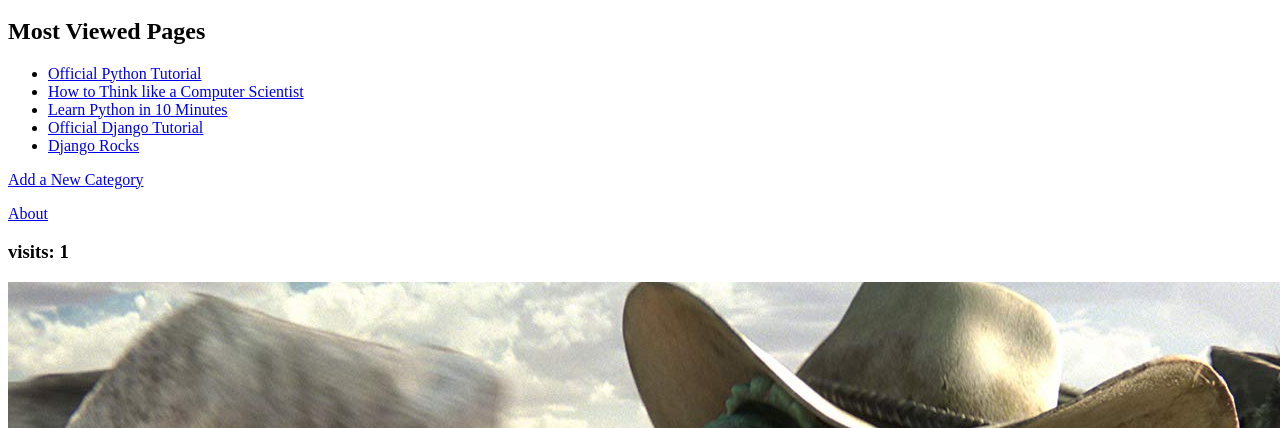
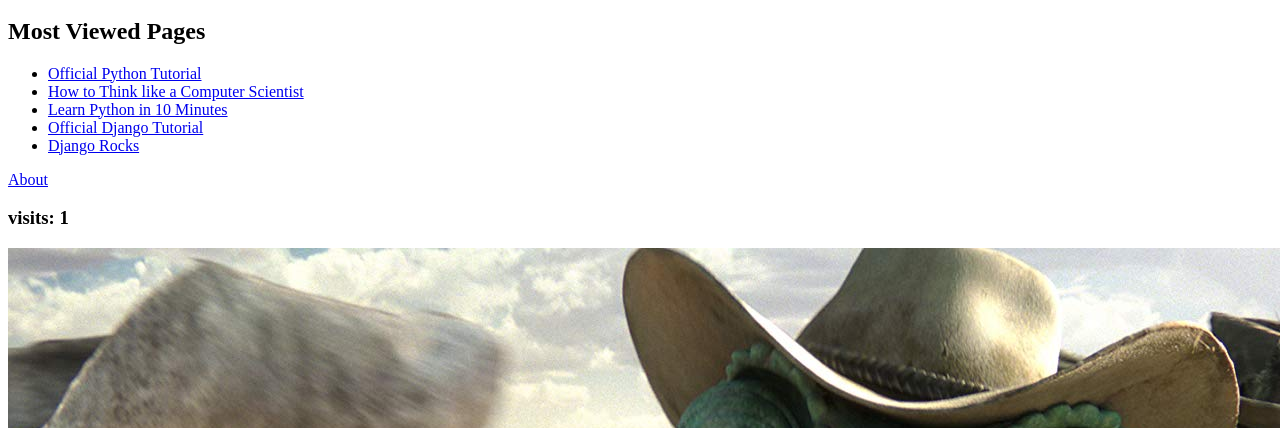
Before and after one commit to Danny-Lu/tango_with_django_project, a Django app: page / in a window 1280 px wide; the page is wider, and only the part inside the window is pictured. Shown: the part 309-737 px from the top of that part. Run offline with Django 3.2, Linux system fonts and the light colour scheme; data comes from the database, SQL or seed files in the repository; both versions use the stored data as it was after the commit.

Commit message:
Twelfth commit

```diff
--- a/templates/rango/index.html
+++ b/templates/rango/index.html
@@ -62,7 +62,7 @@
 		</div>
 
         <div>
-            <p><a href="{% url 'add_category' %}">Add a New Category</a></p>
+            {% if user.is_authenticated %}<p><a href="{% url 'add_category' %}">Add a New Category</a></p>{% endif %}
             <a href="{% url 'about' %}">About</a>
             <h3><p>visits: {{ visits }}</p></h3>
             <img src="{% static "images/rango.jpg" %}" alt="Picture of Rango" />
```
Also changed, not shown: db.sqlite3.
